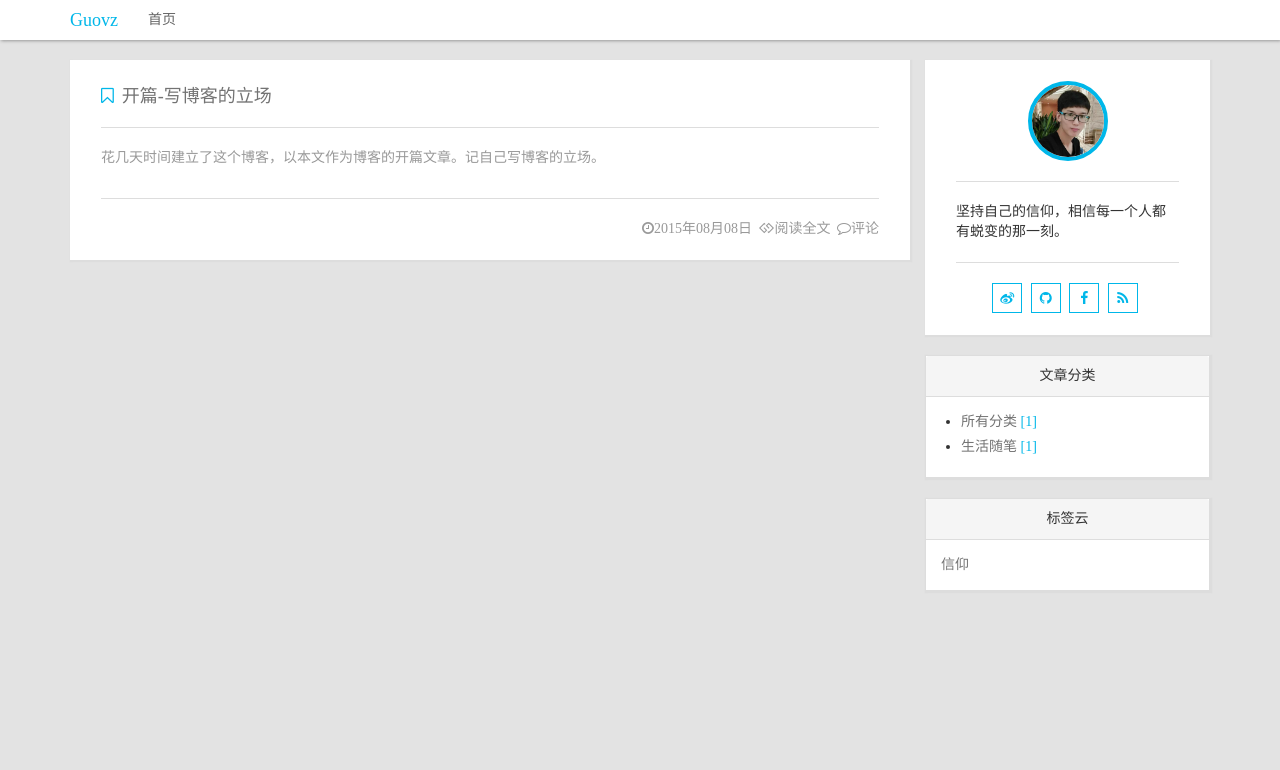
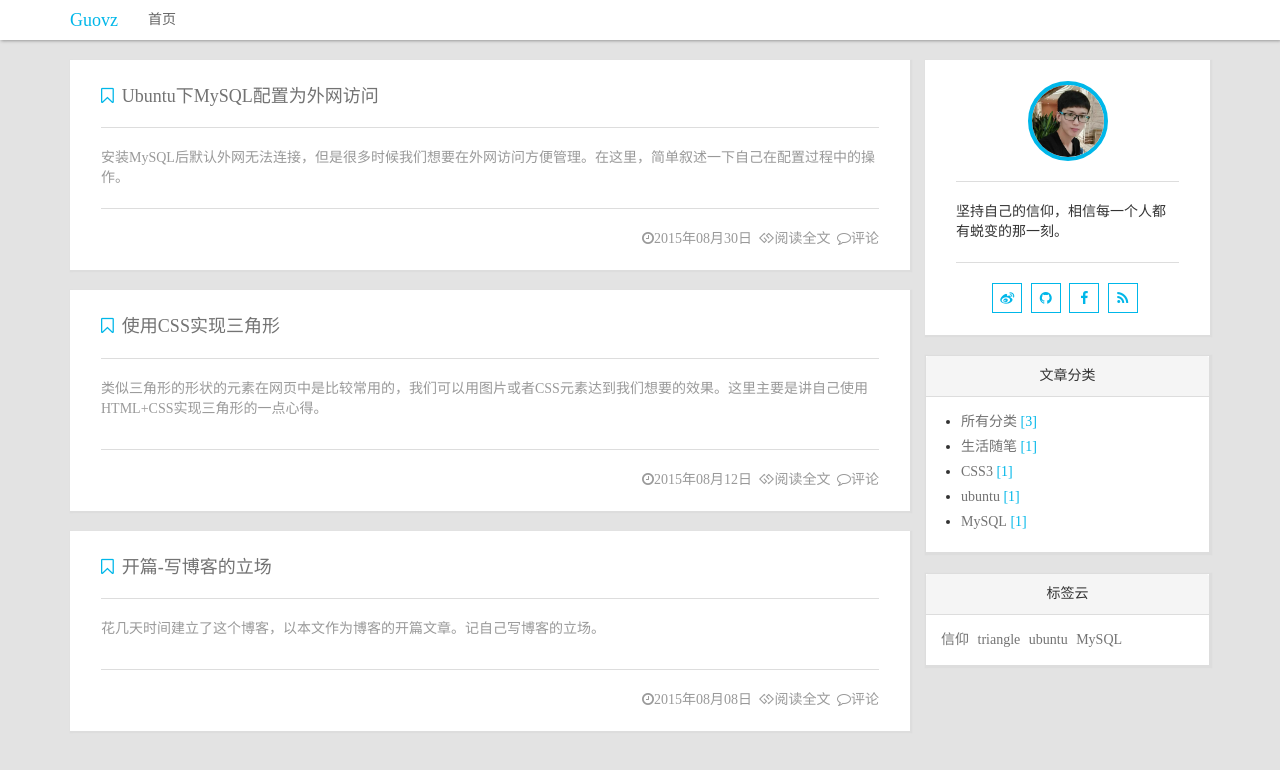
Before and after one commit to jaylinwang/jekyll-pithy, a Jekyll site: the page built from index.html, in a window 1280 px wide. Shown: the top 770 px of the page. Built offline with Jekyll 4.4.1, drawn with Linux system fonts in a browser that asks for light colours; nearby versions of some CDN libraries; the list of posts is cut into pages by our own code; comment, search, counter and statistics services are not loaded.

Commit message:
添加文章《css实现三角形》

````diff
--- /dev/null
+++ b/_posts/2015-08-12-css-create-triangle.md
@@ -0,0 +1,61 @@
+---
+layout: post
+title: 使用CSS实现三角形
+tags:  [triangle]
+categories: [CSS3]
+author: Jaylin
+---
+
+类似三角形的形状的元素在网页中是比较常用的，我们可以用图片或者CSS元素达到我们想要的效果。这里主要是讲自己使用HTML+CSS实现三角形的一点心得。
+
+为了能够熟悉的使用HTML+CSS构建三角形，我们首先要熟悉以下代码以及代码所实现的效果：
+
+```html
+<!DOCTYPE html>
+<html lang="en">
+<head>
+  <meta charset="UTF-8">
+  <title>shape</title>
+  <style type="text/css">
+      .shape{
+        height: 0;
+        width: 0;
+        border-top: 100px solid red;
+        border-right: 100px solid blue;
+        border-bottom: 100px solid yellow;
+        border-left: 100px solid green;
+      }
+  </style>
+</head>
+<body>
+  <div class="shape"></div>
+</body>
+</html
+```
+这是一个HTML页面，我们定义一个class=shape的元素，为元素设置宽度和高度均为0，上下左右的border为100px并且用不同颜色填充，最终会有以下效果：
+
+<img src="http://7xlgu7.com1.z0.glb.clouddn.com/shape_01.png" style="width:200px">
+可以观察到，上下左右的border都占有45度直角三角形区域，底为100px+100px，高为100px。
+
+如果我们希望实现如下图的三角形形状：
+
+<img src="http://7xlgu7.com1.z0.glb.clouddn.com/shape_02.jpg" style="width:100px">
+
+我们可以保留如下图中1或者2的位置：
+
+<img src="http://7xlgu7.com1.z0.glb.clouddn.com/shape_03.jpg" style="width:200px">
+
+我选择1区域，最终CSS如下:
+
+```css
+.shape01{
+  height: 0;
+  width: 0;
+
+  border-top: 100px solid transparent;
+  border-right: 100px solid blue;
+}
+```
+其他情况类似。
+
+希望我的理解方式能对大家有帮助 :)
--- /dev/null
+++ b/_posts/2015-08-30-ubuntu-mysql-extranet-access.md
@@ -0,0 +1,32 @@
+---
+layout: post
+title: Ubuntu下MySQL配置为外网访问
+tags:  [ubuntu,MySQL]
+categories: [ubuntu,MySQL]
+author: Jaylin
+excerpt: "安装MySQL后默认外网无法连接，但是很多时候我们想要在外网访问方便管理。在这里，简单叙述一下自己在配置过程中的操作。"
+---
+
+&emsp;&emsp;ububtu安装MySQL后默认外网无法连接，但是很多时候我们想要在外网访问方便管理。在这里，简单叙述一下自己在配置过程中的操作，步骤如下:
+
+1. 以root身份登入mysql
+```
+mysql -u root -p
+```
+
+2. 创建可外网登陆用户
+```
+CREATE USER 'custom'@'%.example.com' IDENTIFIED BY 'user_password';
+```
+
+3. 为用户授权
+```
+GRANT SELECT,INSERT,UPDATE,DELETE,CREATE,DROP  ON customer.* TO  'custom'@'%';
+```
+
+4. 检查/etc/mysql/my.cnf，去掉绑定ip
+
+5. 重启服务
+```
+sudo service mysql restart
+```
````
Also changed, not shown: _drafts/create-triangle.md (added, +7 -0 lines), _drafts/template.md (added, +7 -0 lines), _posts/2015-08-08-kaipian.md (+2 -2 lines).
